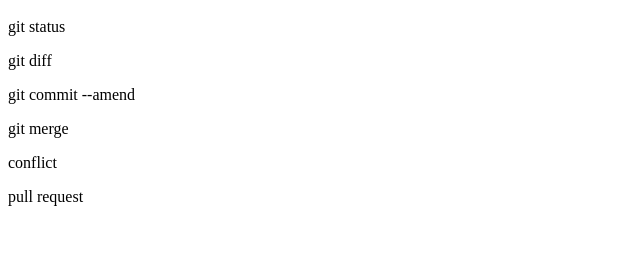
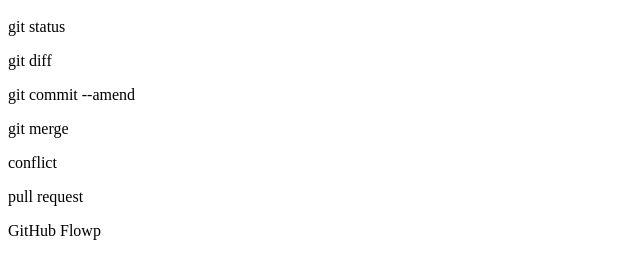
Before and after one commit to ishiiyj/git_tutorial, a plain HTML site: page index.html in a window 1280 px wide. Shown: the part 57-336 px from the top of the page, without its empty margins (0-640 px from the left). Drawn offline with Linux system fonts and the light colour scheme.

Commit message:
GitHub Flowを追記

```diff
--- a/index.html
+++ b/index.html
@@ -5,3 +5,4 @@
 <p>git merge</p>
 <p>conflict</p>
 <p>pull request<p>
+<p>GitHub Flowp<p>
```
